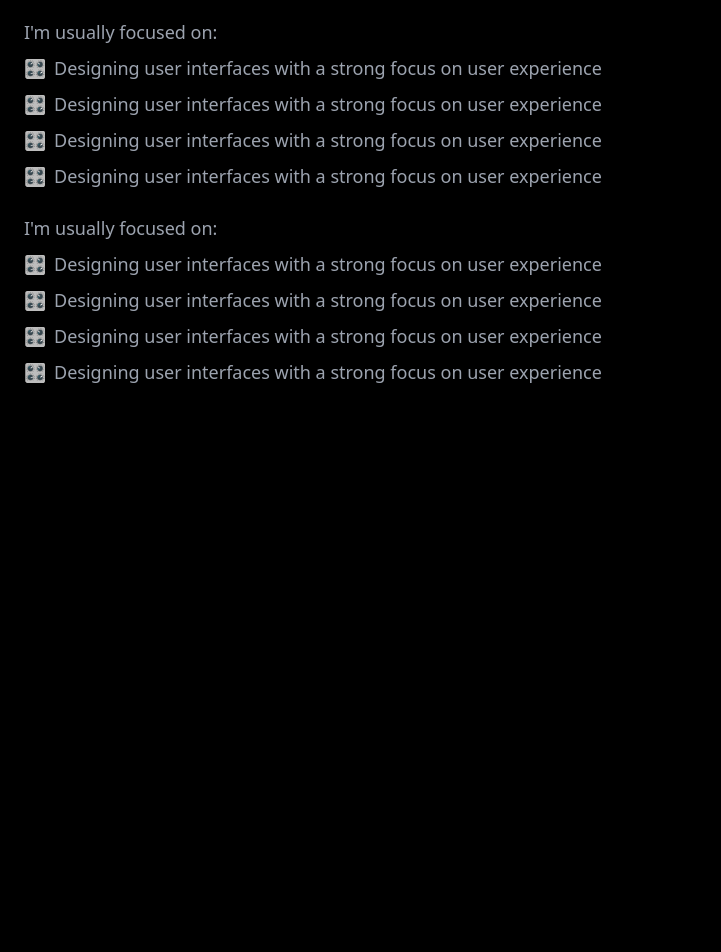
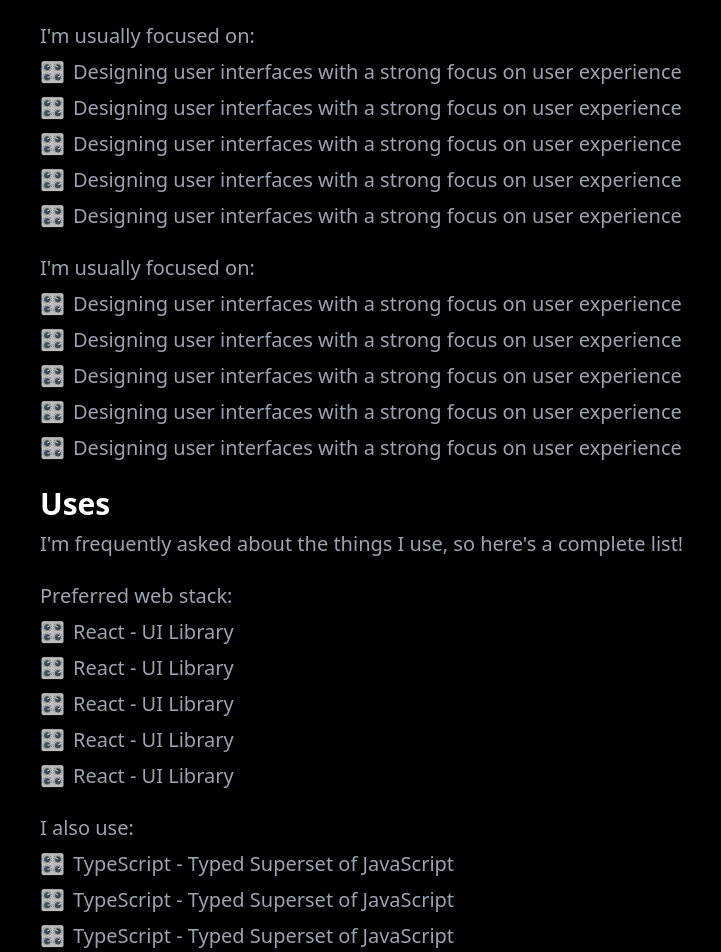
Before and after one commit to yassinebridi/yasbr.com, a Next.js app: page / in a window 1280 px wide. Shown: the part 420-1372 px from the top of the page, without its empty margins (0-721 px from the left). Before the commit the page ends 822 px from the top, so only its background shows below. Built offline with nearby package versions, Linux system fonts and the light colour scheme; a web font is replaced by a local one.

Commit message:
Componitize lists

```diff
--- a/components/Introduction.tsx
+++ b/components/Introduction.tsx
@@ -1,10 +1,12 @@
+import { focusItems, valueItems } from '@data/introduction';
 import React from 'react';
+import List from './List';
 
 export interface IntroductionProps {}
 const Introduction: React.FC<IntroductionProps> = () => {
   return (
-    <div className="text-lg font-normal text-gray-400">
-      <h2 id="introduction" className="pt-2 text-2xl font-bold text-white">
+    <div className="text-xl font-normal text-gray-400">
+      <h2 id="introduction" className="pt-2 text-3xl font-bold text-white">
         <a href="#introduction" title="introduction">
           Introduction
         </a>
@@ -25,69 +27,11 @@
       </p>
 
       <div className="mt-6">
-        <p className="">I'm usually focused on:</p>
-        <ul className="mt-2 space-y-2">
-          <li>
-            <span className="inline-block mr-2">🎛️</span>
-            <span>
-              Designing user interfaces with a strong focus on user experience
-            </span>
-          </li>
-
-          <li>
-            <span className="inline-block mr-2">🎛️</span>
-            <span>
-              Designing user interfaces with a strong focus on user experience
-            </span>
-          </li>
-
-          <li>
-            <span className="inline-block mr-2">🎛️</span>
-            <span>
-              Designing user interfaces with a strong focus on user experience
-            </span>
-          </li>
-
-          <li>
-            <span className="inline-block mr-2">🎛️</span>
-            <span>
-              Designing user interfaces with a strong focus on user experience
-            </span>
-          </li>
-        </ul>
+        <List title="I'm usually focused on:" items={focusItems} />
       </div>
 
       <div className="mt-6">
-        <p className="">I'm usually focused on:</p>
-        <ul className="mt-2 space-y-2">
-          <li>
-            <span className="inline-block mr-2">🎛️</span>
-            <span>
-              Designing user interfaces with a strong focus on user experience
-            </span>
-          </li>
-
-          <li>
-            <span className="inline-block mr-2">🎛️</span>
-            <span>
-              Designing user interfaces with a strong focus on user experience
-            </span>
-          </li>
-
-          <li>
-            <span className="inline-block mr-2">🎛️</span>
-            <span>
-              Designing user interfaces with a strong focus on user experience
-            </span>
-          </li>
-
-          <li>
-            <span className="inline-block mr-2">🎛️</span>
-            <span>
-              Designing user interfaces with a strong focus on user experience
-            </span>
-          </li>
-        </ul>
+        <List title="I'm usually focused on:" items={valueItems} />
       </div>
     </div>
   );
--- /dev/null
+++ b/components/List.tsx
@@ -0,0 +1,29 @@
+import React from 'react';
+
+export interface Item {
+  icon: string;
+  desc: string;
+}
+interface ListProps {
+  title: string;
+  items: Item[];
+}
+const List: React.FC<ListProps> = ({ title, items }) => {
+  return (
+    <div>
+      <p className="">{title}</p>
+      <ul className="mt-2 space-y-2">
+        {items.map((item, i) => {
+          return (
+            <li key={i}>
+              <span className="inline-block mr-2">{item.icon}</span>
+              <span>{item.desc}</span>
+            </li>
+          );
+        })}
+      </ul>
+    </div>
+  );
+};
+
+export default List;
--- a/components/Uses.tsx
+++ b/components/Uses.tsx
@@ -1,8 +1,34 @@
+import { alsoUseItems, toolsItems, webStackItems } from '@data/uses';
 import React from 'react';
+import List from './List';
 
 export interface UsesProps {}
 const Uses: React.FC<UsesProps> = () => {
-  return <div>Uses</div>;
+  return (
+    <div className="text-xl font-normal text-gray-400">
+      <h2 id="uses" className="pt-2 text-3xl font-bold text-white">
+        <a href="#uses" title="uses">
+          Uses
+        </a>
+      </h2>
+
+      <p className="mt-2">
+        I'm frequently asked about the things I use, so here's a complete list!
+      </p>
+
+      <div className="mt-6">
+        <List title="Preferred web stack:" items={webStackItems} />
+      </div>
+
+      <div className="mt-6">
+        <List title="I also use:" items={alsoUseItems} />
+      </div>
+
+      <div className="mt-6">
+        <List title="Tools:" items={toolsItems} />
+      </div>
+    </div>
+  );
 };
 
 export default Uses;
--- /dev/null
+++ b/data/introduction.ts
@@ -0,0 +1,47 @@
+import { Item } from '@components/List';
+
+export const focusItems: Item[] = [
+  {
+    desc: 'Designing user interfaces with a strong focus on user experience',
+    icon: '🎛️',
+  },
+  {
+    desc: 'Designing user interfaces with a strong focus on user experience',
+    icon: '🎛️',
+  },
+  {
+    desc: 'Designing user interfaces with a strong focus on user experience',
+    icon: '🎛️',
+  },
+  {
+    desc: 'Designing user interfaces with a strong focus on user experience',
+    icon: '🎛️',
+  },
+  {
+    desc: 'Designing user interfaces with a strong focus on user experience',
+    icon: '🎛️',
+  },
+];
+
+export const valueItems: Item[] = [
+  {
+    desc: 'Designing user interfaces with a strong focus on user experience',
+    icon: '🎛️',
+  },
+  {
+    desc: 'Designing user interfaces with a strong focus on user experience',
+    icon: '🎛️',
+  },
+  {
+    desc: 'Designing user interfaces with a strong focus on user experience',
+    icon: '🎛️',
+  },
+  {
+    desc: 'Designing user interfaces with a strong focus on user experience',
+    icon: '🎛️',
+  },
+  {
+    desc: 'Designing user interfaces with a strong focus on user experience',
+    icon: '🎛️',
+  },
+];
--- /dev/null
+++ b/data/uses.ts
@@ -0,0 +1,70 @@
+import { Item } from '@components/List';
+
+export const webStackItems: Item[] = [
+  {
+    desc: 'React - UI Library',
+    icon: '🎛️',
+  },
+  {
+    desc: 'React - UI Library',
+    icon: '🎛️',
+  },
+  {
+    desc: 'React - UI Library',
+    icon: '🎛️',
+  },
+  {
+    desc: 'React - UI Library',
+    icon: '🎛️',
+  },
+  {
+    desc: 'React - UI Library',
+    icon: '🎛️',
+  },
+];
+
+export const alsoUseItems: Item[] = [
+  {
+    desc: 'TypeScript - Typed Superset of JavaScript',
+    icon: '🎛️',
+  },
+  {
+    desc: 'TypeScript - Typed Superset of JavaScript',
+    icon: '🎛️',
+  },
+  {
+    desc: 'TypeScript - Typed Superset of JavaScript',
+    icon: '🎛️',
+  },
+  {
+    desc: 'TypeScript - Typed Superset of JavaScript',
+    icon: '🎛️',
+  },
+  {
+    desc: 'TypeScript - Typed Superset of JavaScript',
+    icon: '🎛️',
+  },
+];
+
+export const toolsItems: Item[] = [
+  {
+    desc: 'Figma - Interface design',
+    icon: '🎛️',
+  },
+  {
+    desc: 'Figma - Interface design',
+    icon: '🎛️',
+  },
+  {
+    desc: 'Figma - Interface design',
+    icon: '🎛️',
+  },
+  {
+    desc: 'Figma - Interface design',
+    icon: '🎛️',
+  },
+  {
+    desc: 'Figma - Interface design',
+    icon: '🎛️',
+  },
+];
--- a/pages/index.tsx
+++ b/pages/index.tsx
@@ -1,14 +1,19 @@
 import Hero from '@components/Hero';
 import Introduction from '@components/Introduction';
+import Uses from '@components/Uses';
 import React from 'react';
 
 export default function Home() {
   return (
-    <div className="flex flex-col justify-center w-full px-6 py-4">
+    <div className="flex flex-col justify-center w-full px-10 py-4">
       <Hero />
       <div className="mt-4">
         <Introduction />
       </div>
+
+      <div className="mt-4">
+        <Uses />
+      </div>
     </div>
   );
 }
--- a/tsconfig.json
+++ b/tsconfig.json
@@ -5,6 +5,7 @@
       "@components/*": ["components/*"],
       "@design-system/*": ["design-system/*"],
       "@layouts/*": ["layouts/*"],
+      "@data/*": ["data/*"],
       "@utils/*": ["utils/*"]
     },
     "target": "es5",
```
Also changed, not shown: 1 other file (tests, documents, lock files or other folders).
